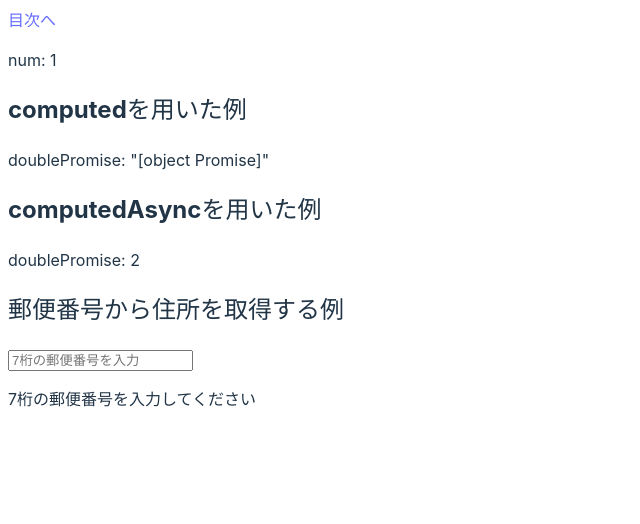
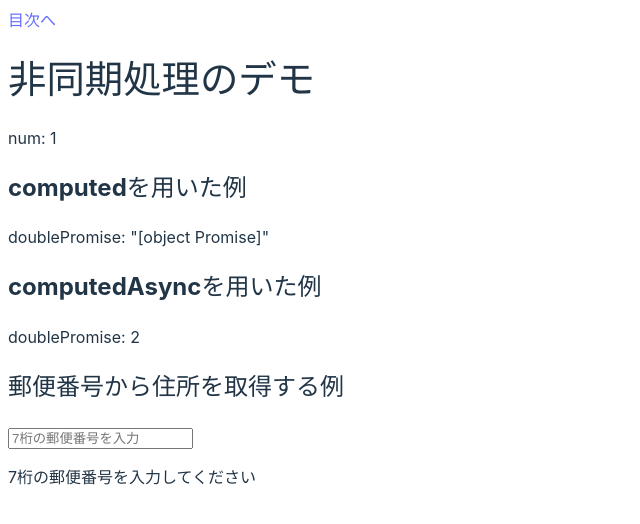
Before and after one commit to ics-creative/230606_vueuse, a Vue app: page /promise in a window 1280 px wide. Shown: the top 524 px of the page, without its empty margins (0-640 px from the left). Built offline with nearby package versions, Linux system fonts and the light colour scheme.

Commit message:
タイトルの追加

```diff
--- a/src/pages/Clipboard.vue
+++ b/src/pages/Clipboard.vue
@@ -8,6 +8,7 @@ const { text, copy, copied } = useClipboard({ source });
 
 <template>
   <div>
+    <h1>useClipboard()のデモ</h1>
     <input v-model="source" />
     <button @click="copy(source)">コピー</button>
     <p>コピーしたテキスト: {{ text }}</p>
--- a/src/pages/Count.vue
+++ b/src/pages/Count.vue
@@ -6,6 +6,7 @@ const { state, increment } = useCounter();
 
 <template>
   <div>
+    <h1>カウンターのデモ</h1>
     <button @click="increment">
       {{ state.count }}
     </button>
--- a/src/pages/Mouse.vue
+++ b/src/pages/Mouse.vue
@@ -6,6 +6,7 @@ const { x, y } = useMouse();
 
 <template>
   <div>
+    <h1>useMouse()のデモ</h1>
     <p>マウスの座標は、x: {{ x }}, y: {{ y }}です。</p>
   </div>
 </template>
--- a/src/pages/PromisePage.vue
+++ b/src/pages/PromisePage.vue
@@ -50,6 +50,7 @@ const address = computedAsync(
 
 <template>
   <div>
+    <h1>非同期処理のデモ</h1>
     <p>num: {{ num }}</p>
     <h2>computedを用いた例</h2>
     <p>doublePromise: {{ doublePromise1 }}</p>
--- a/src/pages/Utils.vue
+++ b/src/pages/Utils.vue
@@ -1,5 +1,10 @@
 <script setup lang="ts">
-import {promiseTimeout, useToNumber, useToString, useWindowSize} from "@vueuse/core";
+import {
+  promiseTimeout,
+  useToNumber,
+  useToString,
+  useWindowSize,
+} from "@vueuse/core";
 import { ref } from "vue";
 
 const { width, height } = useWindowSize();
@@ -9,10 +14,10 @@ const timeout = async () => {
   await promiseTimeout(1000);
   isReady.value = false;
 };
-
 </script>
 
 <template>
+  <h1>汎用関数のデモ</h1>
   <div>
     <h2>ウィンドウサイズを取得する例</h2>
     <p>width: {{ width }}</p>
--- a/src/style.css
+++ b/src/style.css
@@ -32,7 +32,7 @@ a:hover {
 /*}*/
 
 h1 {
-  font-size: 3.2em;
+  font-size: 2.4rem;
   line-height: 1.1;
 }
 
```
